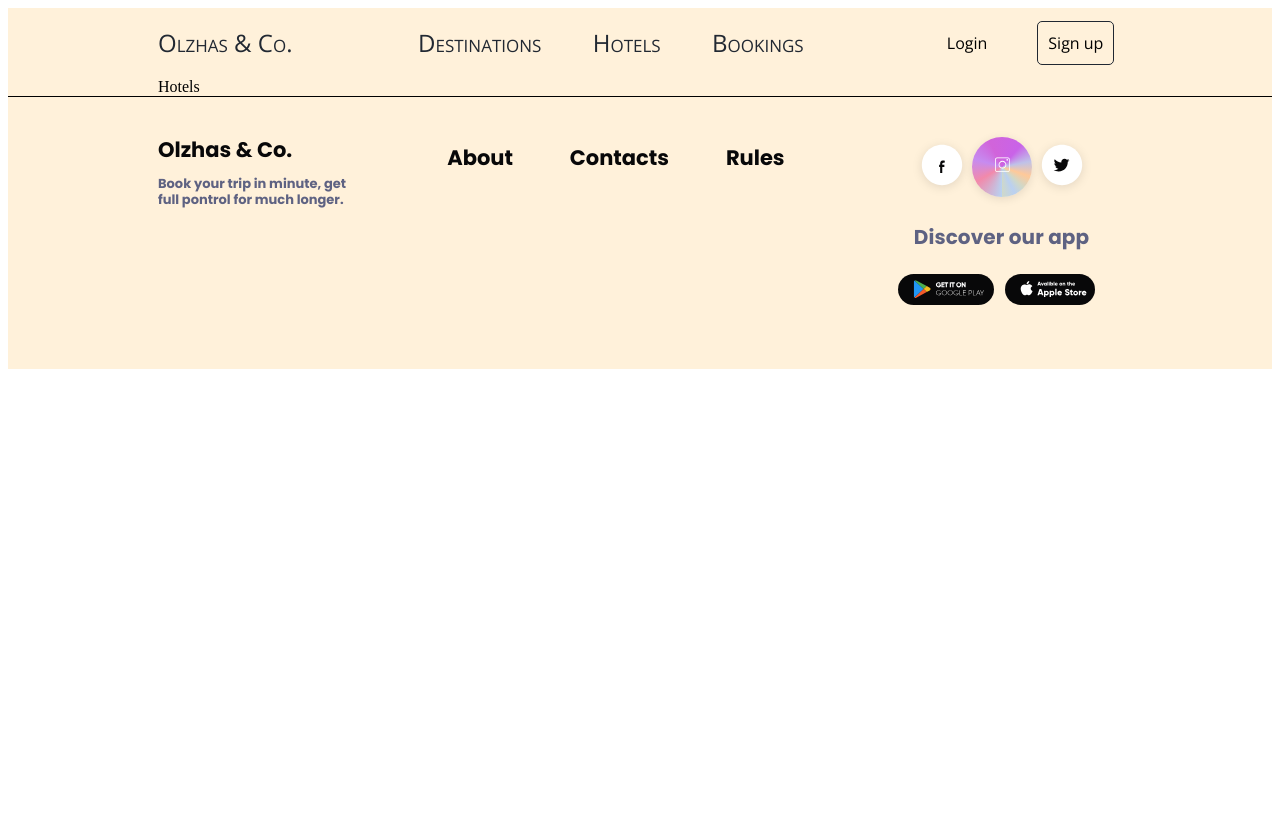
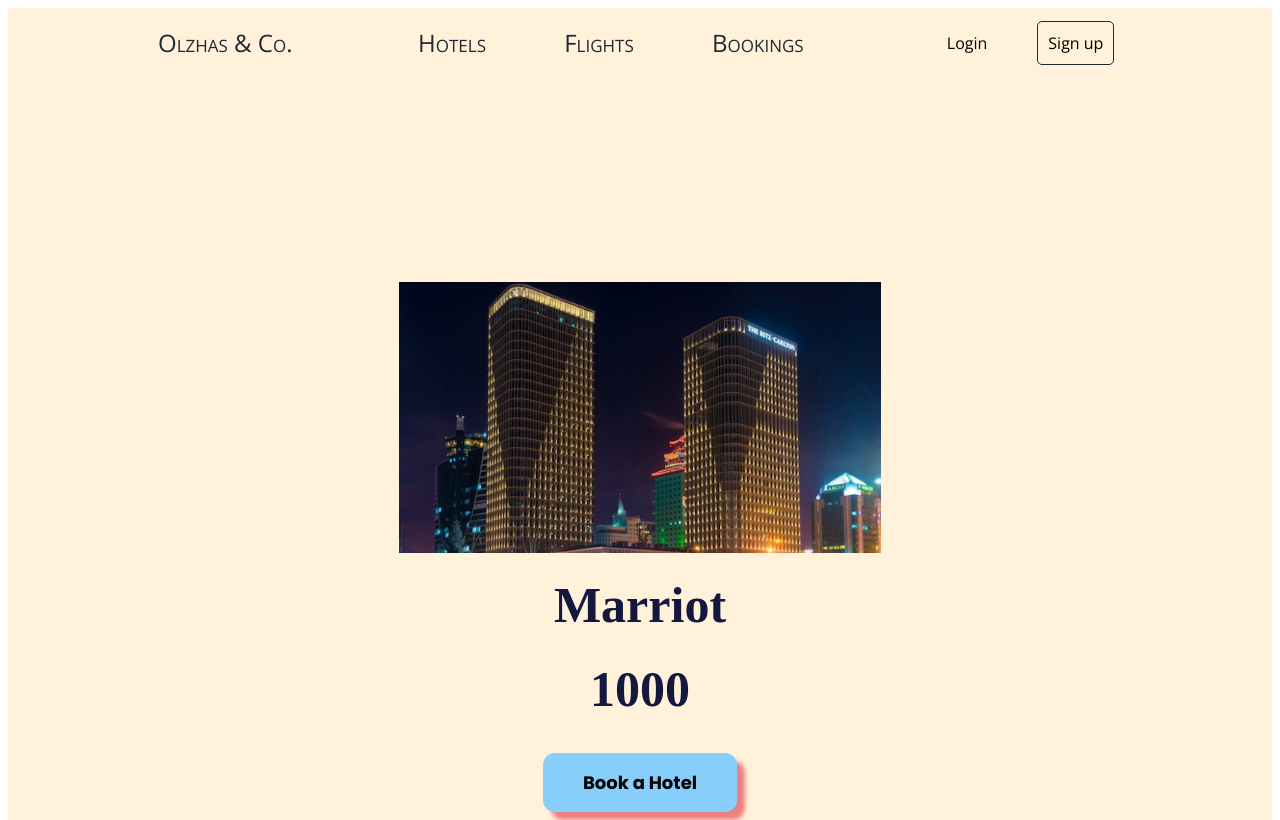
Before and after one commit to Olzhas92/react-diploma-paper, a React (Create React App) app: page /hotels in a window 1280 px wide. Shown: the top 820 px of the page. Built offline with nearby package versions, Linux system fonts and the light colour scheme; a web font is replaced by a local one.

Commit message:
Pages and Navbar updated

```diff
--- a/src/App.jsx
+++ b/src/App.jsx
@@ -1,7 +1,7 @@
 import React from "react";
 import { Routes, Route, Link } from "react-router-dom";
 import { HomePage } from "./pages/HomePage";
-import { Destinations } from "./pages/Destinations";
+import { Flights } from "./pages/Flights";
 import { Hotels } from "./pages/Hotels";
 import { Bookings } from "./pages/Bookings";
 import { PageNotFound } from "./pages/PageNotFound";
@@ -14,8 +14,8 @@ const App = () => {
       <Routes>
         <Route path="/" element={<Layout />}>
           <Route index element={<HomePage />}></Route>
-          <Route path="destinations" element={<Destinations />} />
           <Route path="hotels" element={<Hotels />} />
+          <Route path="flights" element={<Flights />} />
           <Route path="bookings" element={<Bookings />} />
           <Route path="*" element={<PageNotFound />} />
         </Route>
--- a/src/components/Cookies/Cookies.jsx
+++ b/src/components/Cookies/Cookies.jsx
@@ -24,7 +24,6 @@ export const Cookies = () => {
             полезным для Вас.
           </p>
           <div className={styles.buttons}>
-            <button className={styles.information}>Подробнее</button>
             <button className={styles.accept} onClick={clickHandler}>
               Принять
             </button>
--- a/src/components/Header/Navbar.jsx
+++ b/src/components/Header/Navbar.jsx
@@ -12,11 +12,11 @@ export const Navbar = () => {
         <h2 className={styles.navbar_logo_title}>Olzhas & Co.</h2>
       </Link>
       <nav className={styles.nav}>
-        <Link to="/destinations" className={styles.navlink}>
-          Destinations
-        </Link>
         <Link to="/hotels" className={styles.navlink}>
           Hotels
+        </Link>
+        <Link to="/flights" className={styles.navlink}>
+          Flights
         </Link>
         <Link to="/bookings" className={styles.navlink}>
           Bookings
@@ -32,11 +32,11 @@ export const Navbar = () => {
       {burgerIsClicked && (
         <div className={styles.dropdown}>
           <nav className={styles.dropdown__nav}>
-            <Link to="/destinations" className={styles.dropdown_nav_link}>
-              Destinations
-            </Link>
             <Link to="/hotels" className={styles.dropdown_nav_link}>
               Hotels
+            </Link>
+            <Link to="/flights" className={styles.dropdown_nav_link}>
+              Flights
             </Link>
             <Link to="/bookings" className={styles.dropdown_nav_link}>
               Bookings
--- a/src/components/DestinationsBody/DestinationsBody.jsx
+++ b/src/components/HotelsBody/HotelsBody.jsx
@@ -1,7 +1,6 @@
 import React from "react";
-import hotelImg from "../../assets/hotel.svg";
 import { Hotel } from "./Hotel";
-import styles from "./DestinationsBody.module.css";
+import styles from "./HotelsBody.module.css";
 
 const myDestinations = [
   { id: 1, name: "Marriot", price: 1000 },
@@ -35,7 +34,7 @@ const myDestinations = [
   },
 ];
 
-export const DestinationsBody = (props) => {
+export const HotelsBody = (props) => {
   return (
     <div className={styles.destinations__body}>
       {myDestinations.map((item) => (
--- a/src/pages/Destinations.jsx
+++ /dev/null
@@ -1,11 +0,0 @@
-import React from "react";
-import { DestinationsBody } from "../components/DestinationsBody/DestinationsBody";
-import styles from "./Destinations.module.css";
-
-export const Destinations = () => {
-  return (
-    <div className={styles.destinations}>
-      <DestinationsBody />
-    </div>
-  );
-};
--- /dev/null
+++ b/src/pages/Flights.jsx
@@ -0,0 +1,5 @@
+import React from "react";
+
+export const Flights = () => {
+  return <div>Flights</div>;
+};
--- a/src/pages/Hotels.jsx
+++ b/src/pages/Hotels.jsx
@@ -1,5 +1,11 @@
 import React from "react";
+import { HotelsBody } from "../components/HotelsBody/HotelsBody";
+import styles from "./Hotels.module.css";
 
 export const Hotels = () => {
-  return <div>Hotels</div>;
+  return (
+    <div className={styles.destinations}>
+      <HotelsBody />
+    </div>
+  );
 };
```
Also changed, not shown: src/components/HotelsBody/Hotel.jsx (renamed from src/components/DestinationsBody/Hotel.jsx), src/components/HotelsBody/Hotel.module.css (renamed from src/components/DestinationsBody/Hotel.module.css), src/components/HotelsBody/HotelsBody.module.css (renamed from src/components/DestinationsBody/DestinationsBody.module.css), src/pages/Hotels.module.css (renamed from src/pages/Destinations.module.css).
